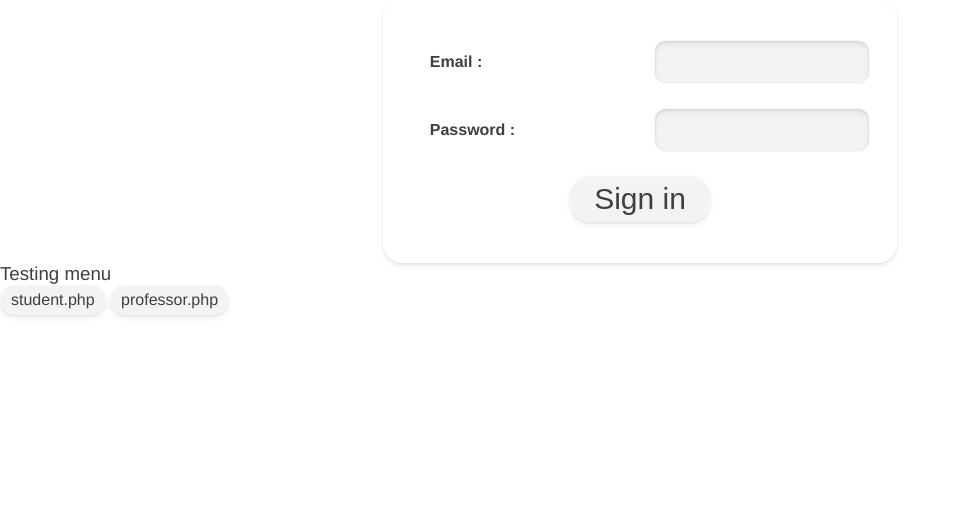
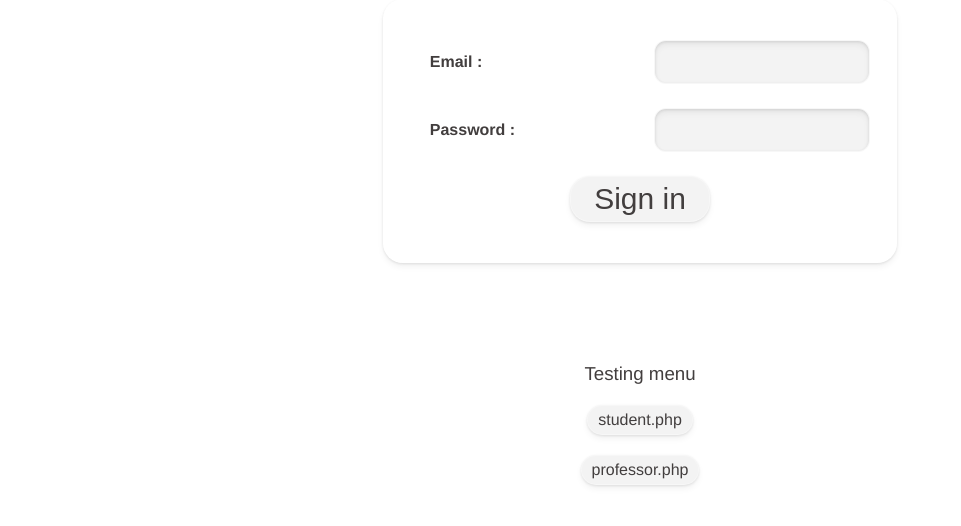
Before and after one commit to zshelali/moodle-like-website, a PHP site: page /login.php in a window 1280 px wide. Shown: the part 207-733 px from the top of the page, without its empty margins (0-961 px from the left). Run offline with PHP 8.4, Linux system fonts and the light colour scheme; some libraries are stand-ins or nearby versions.

Commit message:
Add styling for testing menu layout; center content and adjust spacing

```diff
--- a/style/register_login_style.css
+++ b/style/register_login_style.css
@@ -67,3 +67,13 @@ textarea:focus {
   font-size: 30px;
   width: 140px;
 }
+
+.testing-menu {
+  display: flex;
+  flex-direction: column;
+  gap: 20px;
+  justify-content: center;
+  align-items: center;
+  margin: 0 auto;
+  margin-top: 100px;
+}
```
